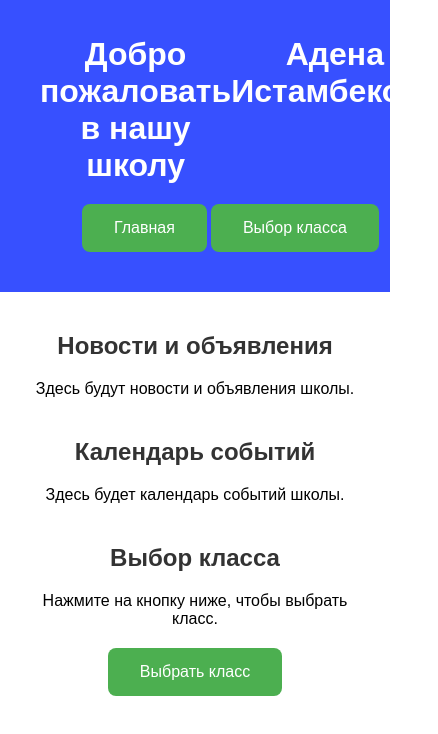
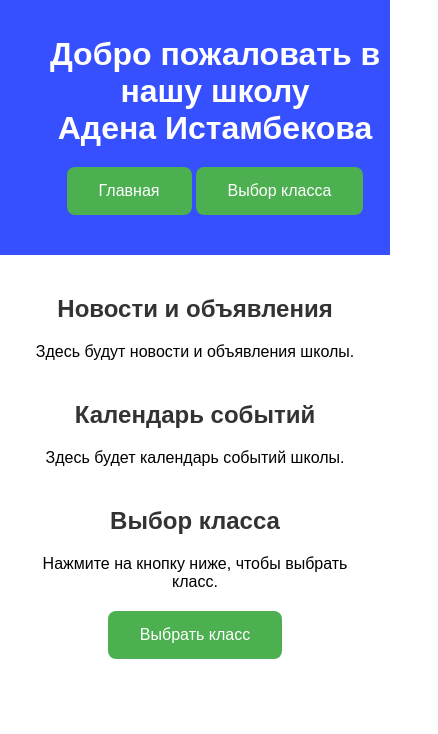
Before and after one commit to AydinKaseyinoff/school-website, a React (Create React App) app: page / in a window 390 px wide. Shown: the top 734 px of the page, 438 px wide, since content can reach past the window. Built offline with nearby package versions, Linux system fonts and the light colour scheme.

Commit message:
add flexible for all phones(beta)

```diff
--- a/src/App.css
+++ b/src/App.css
@@ -48,16 +48,19 @@ h2 {
   background-color: #45a049;
 }
 
+/* Навигация */
 .nav {
   display: flex;
+  flex-wrap: wrap; /* Добавлено для адаптивности */
+  justify-content: center; /* Добавлено для центрирования на мобильных устройствах */
 }
 .nav ul {
   display: flex;
   list-style-type: none;
+  padding: 0; /* Убрано отступы по умолчанию */
 }
-.header ul {
-  display: flex;
+
+/* Модальное окно */
+.ReactModal__Content--after-open {
+  inset: 160px; /* Пример адаптивного значения для модального окна */
 }
-.ReactModal__Content--after-open {
-  inset: 160px;
-}
```
